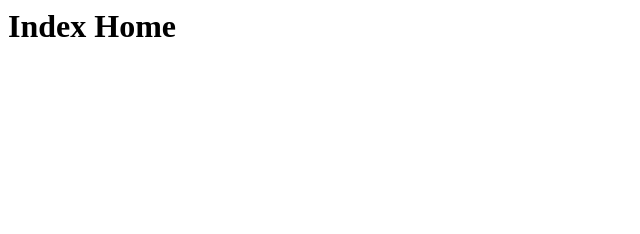
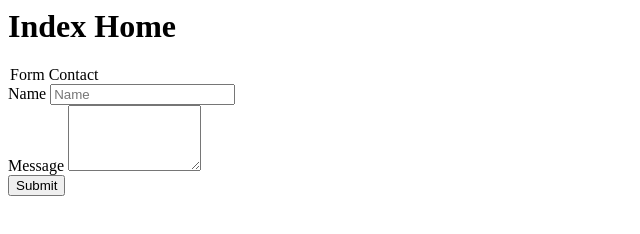
Before and after one commit to randyvpcode/blog, a plain HTML site: page index.html in a window 1280 px wide. Shown: the whole page, without its empty margins (0-640 px from the left). Drawn offline with Linux system fonts and the light colour scheme.

Commit message:
add form input

```diff
--- a/index.html
+++ b/index.html
@@ -7,5 +7,22 @@
 </head>
 <body>
     <h1>Index Home</h1>
+
+    <form action="" method="POST" role="form">
+        <legend>Form Contact</legend>
+
+        <div class="form-group">
+            <label for="">Name</label>
+            <input type="text" class="form-control" id="" placeholder="Name">
+        </div>
+
+        <div class="form-group">
+            <label for="">Message</label>
+            <textarea cols="14" rows="4" class="form-control" id="" placeholder="Message">
+            </textarea>
+        </div>
+        <button type="submit" class="btn btn-primary">Submit</button>
+    </form>
+
 </body>
 </html>
```
